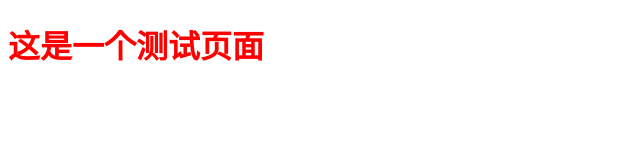
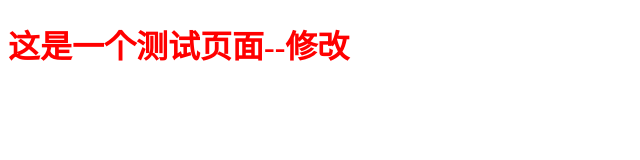
Before and after one commit to star103/gitExe, a plain HTML site: page index.html in a window 1280 px wide. Shown: the whole page, without its empty margins (0-640 px from the left). Drawn offline with Linux system fonts and the light colour scheme.

Commit message:
标题修改

```diff
--- a/index.html
+++ b/index.html
@@ -6,7 +6,7 @@
 	<link rel="stylesheet" type="text/css" href="css.css">
 </head>
 <body>
-	<h1>这是一个测试页面</h1>
+	<h1>这是一个测试页面--修改</h1>
 	<script type="text/javascript" src="js.js"></script>
 </body>
 </html>
```
